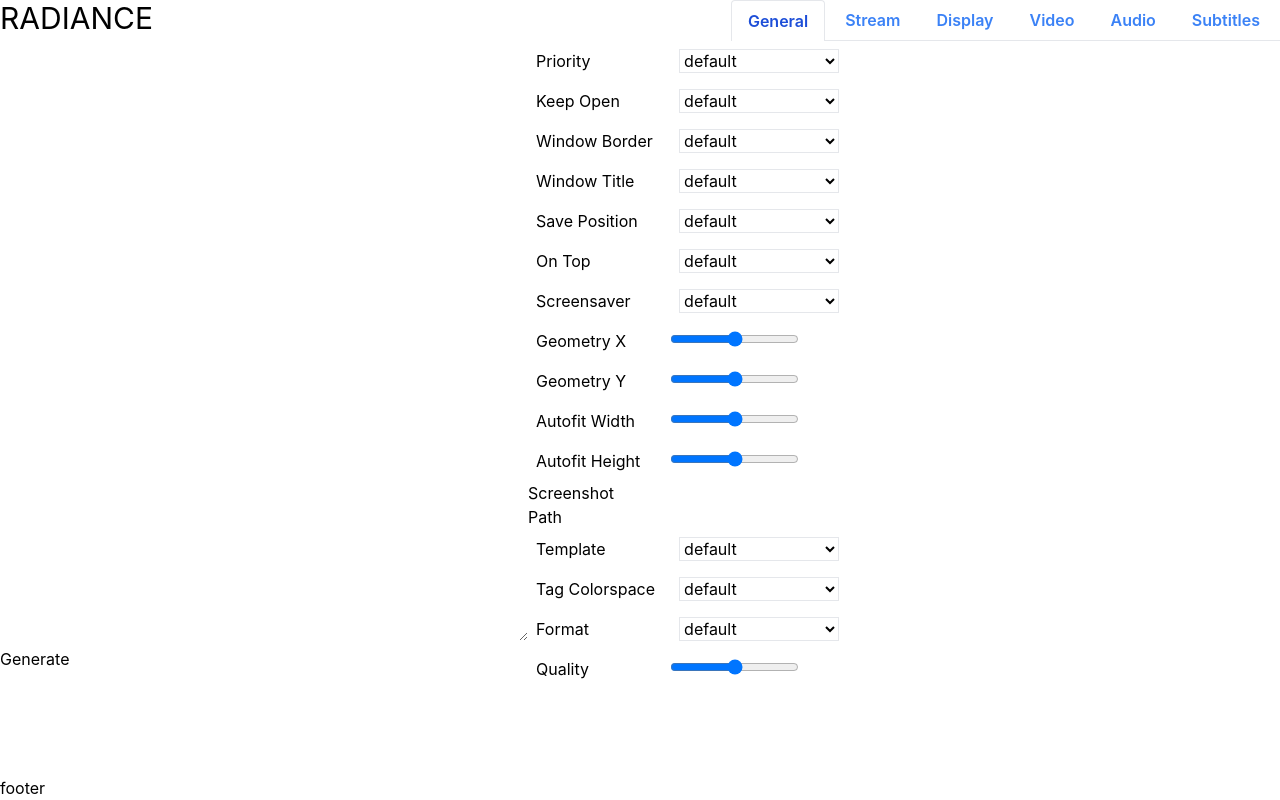
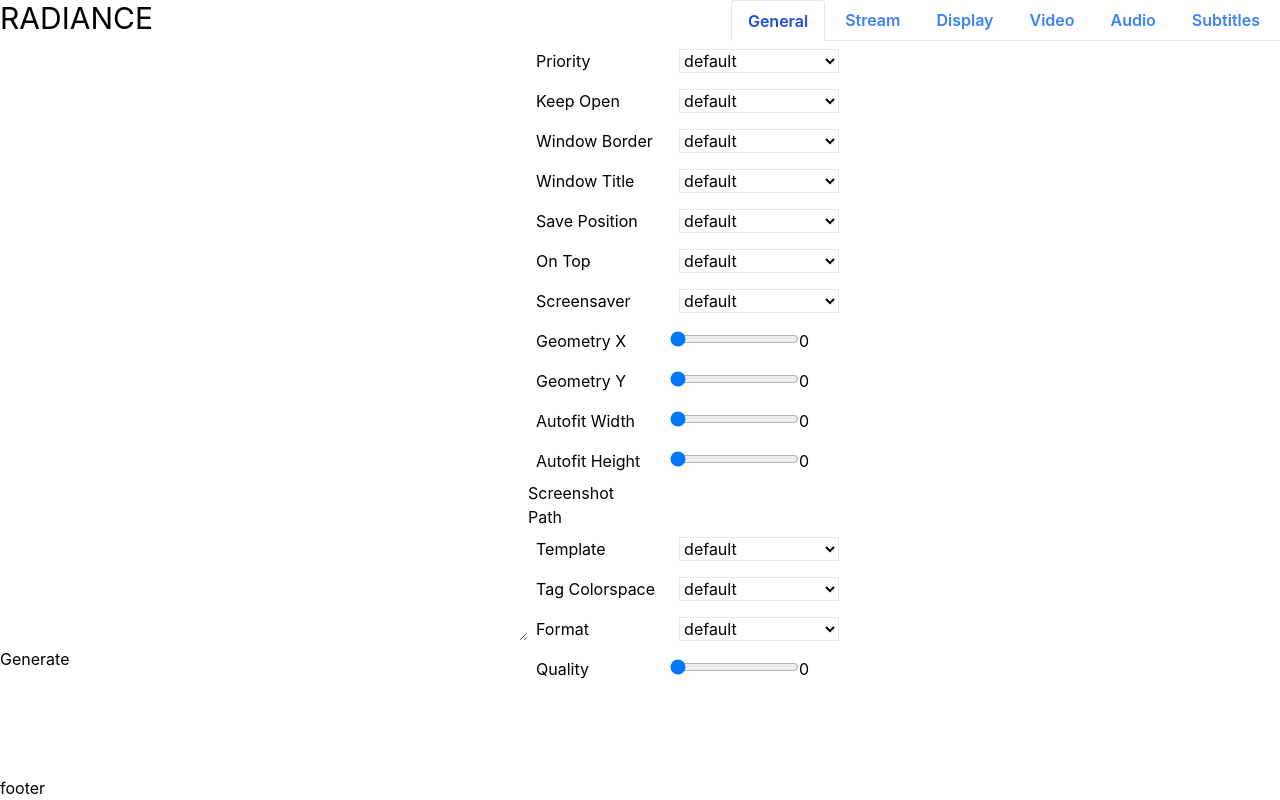
Before and after one commit to vishal-joshy/radiance, a React (Create React App) app: page / in a window 1280 px wide. Built offline with nearby package versions, Linux system fonts and the light colour scheme.

Commit message:
FIx: uncontrolled slider.

```diff
--- a/src/components/Slider/Slider.tsx
+++ b/src/components/Slider/Slider.tsx
@@ -15,7 +15,7 @@ function Slider({
   handleSlider,
   min = 0,
   max = 100,
-  defaultValue,
+  defaultValue = 0,
 }: Props): ReactElement {
   return (
     <div>
```
